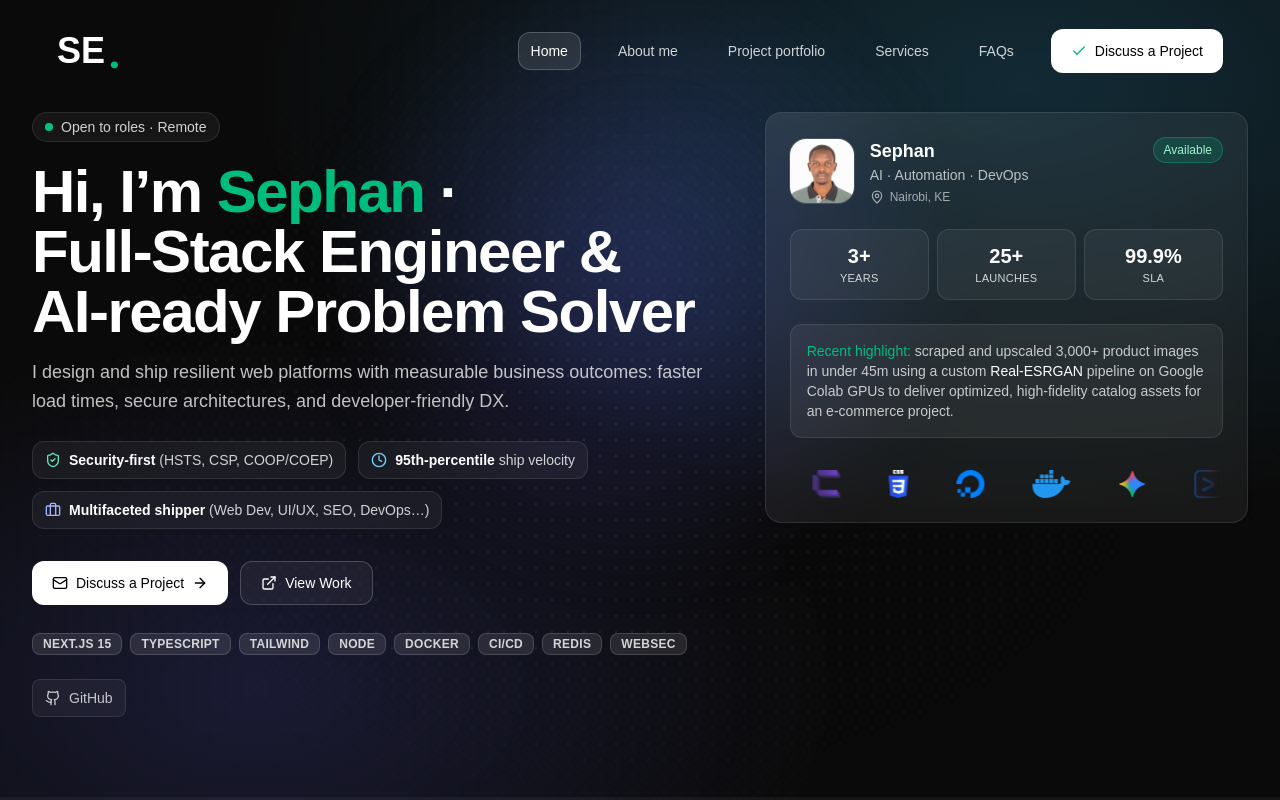
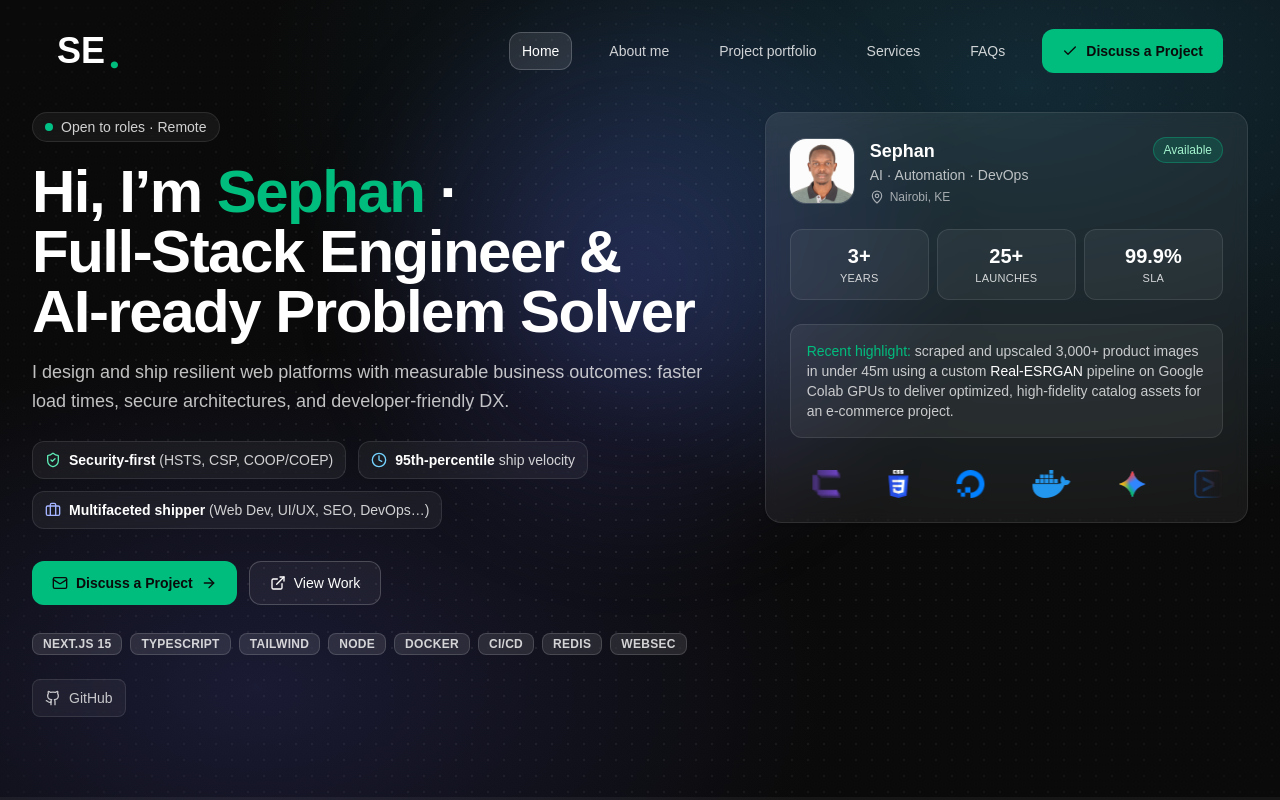
Before and after one commit to Seph-an/dev.sephan, a Next.js app: page / in a window 1280 px wide. Shown: the top 800 px of the page. Built offline with nearby package versions, Linux system fonts and the light colour scheme; grey boxes are pictures that could not be loaded.

Commit message:
chore: update 'Discuss a Project' buttons with high-contrast background-matched text color

```diff
--- a/components/Hero.tsx
+++ b/components/Hero.tsx
@@ -63,11 +63,11 @@ export default function Hero() {
 
           {/* CTAs */}
           <motion.div variants={item} className="mt-8 flex flex-wrap gap-3">
-            <Button asChild size="lg" className="group h-11 rounded-xl bg-white text-black transition hover:brightness-95">
+            <Button asChild size="lg" className="group h-11 rounded-xl bg-emerald-500 text-[#0a0a0a] font-bold transition hover:bg-emerald-400">
               <a href="mailto:sephan@sephanly.com" aria-label="Email me">
-                <Mail className="mr-2 h-4 w-4" />
+                <Mail className="mr-2 h-4 w-4 text-[#0a0a0a]" />
                 Discuss a Project
-                <ArrowRight className="ml-2 h-4 w-4 transition group-hover:translate-x-0.5" />
+                <ArrowRight className="ml-2 h-4 w-4 transition group-hover:translate-x-0.5 text-[#0a0a0a]" />
               </a>
             </Button>
             <Button asChild size="lg" variant="outline" className="h-11 rounded-xl border-white/20 bg-white/5 text-white hover:bg-white/10">
--- a/components/NavBar.tsx
+++ b/components/NavBar.tsx
@@ -82,10 +82,10 @@ export default function NavBar() {
             <Button
               asChild
               size="lg"
-              className="hidden h-11 rounded-xl bg-white px-5 text-black transition hover:brightness-95 sm:inline-flex"
+              className="hidden h-11 rounded-xl bg-emerald-500 px-5 text-[#0a0a0a] font-bold transition hover:bg-emerald-400 sm:inline-flex"
             >
               <a href="mailto:sephan@sephanly.com" aria-label="Email me" className="inline-flex items-center">
-                <Check className="mr-2 h-4 w-4 text-emerald-500" />
+                <Check className="mr-2 h-4 w-4 text-[#0a0a0a]" />
                 Discuss a Project
               </a>
             </Button>
@@ -133,10 +133,10 @@ export default function NavBar() {
             <Button
               asChild
               size="lg"
-              className="m-3 h-11 rounded-xl bg-white text-black transition hover:brightness-95"
+              className="m-3 h-11 rounded-xl bg-emerald-500 text-[#0a0a0a] font-bold transition hover:bg-emerald-400"
             >
               <a href="mailto:sephan@sephanly.com" aria-label="Email me" className="inline-flex items-center">
-                <Check className="mr-2 h-4 w-4 text-emerald-500" />
+                <Check className="mr-2 h-4 w-4 text-[#0a0a0a]" />
                 Discuss a Project
               </a>
             </Button>
```
